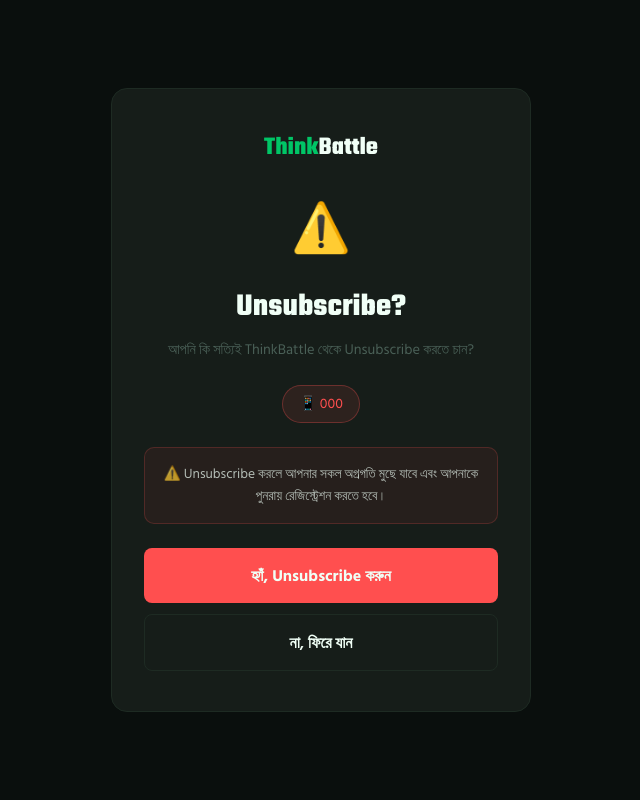
After one commit to nafiz-byte/quizfy, a Django app: template templates/unsubscribe.html in a window 1280 px wide. The commit adds this page. Shown: the whole page, without its empty margins (319-959 px from the left). Run offline with Django 5.2, Linux system fonts and the light colour scheme; the template is opened without the code that fills it: most values are stand-ins (such as "Sample title", 1, 10 or a date in 2020).

Commit message:
add unsubscribe

```diff
--- a/myproject/urls.py
+++ b/myproject/urls.py
@@ -11,4 +11,5 @@ urlpatterns = [
     path('leaderboard/', views.leaderboard, name='leaderboard'),
 path('robi/notify/', views.robi_notify, name='robi_notify'),
 path('robi/subscription/', views.robi_subscription, name='robi_subscription'),
+path('unsubscribe/', views.unsubscribe, name='unsubscribe'),
 ]
--- a/templates/result.html
+++ b/templates/result.html
@@ -128,6 +128,7 @@
   <a href="{% url 'quiz' %}" class="btn-primary">আবার খেলুন 🔄</a>
   <a href="{% url 'landing' %}" class="btn-ghost">হোম পেজে যান</a>
   <a href="{% url 'leaderboard' %}" class="btn-ghost">🏆 লিডারবোর্ড দেখুন</a>
+  <a href="/unsubscribe/" style="font-size:.78rem;color:var(--muted);text-decoration:none;display:block;margin-top:1rem"> Unsubscribe করুন</a>
   <p class="phone-note">📱 {{ phone }}</p>
 </div>
 
--- /dev/null
+++ b/templates/unsubscribe.html
@@ -0,0 +1,42 @@
+<!DOCTYPE html>
+<html lang="bn">
+<head>
+  <meta charset="UTF-8"/>
+  <meta name="viewport" content="width=device-width, initial-scale=1.0"/>
+  <title>Unsubscribe — ThinkBattle</title>
+  <link href="https://fonts.googleapis.com/css2?family=Hind+Siliguri:wght@400;600;700&family=Teko:wght@700&display=swap" rel="stylesheet"/>
+  <style>
+    *{box-sizing:border-box;margin:0;padding:0}
+    :root{--green:#00C566;--dark:#0A0F0D;--card:#161D19;--border:#1E2B23;--muted:#4A6057;--white:#F0FFF6;--red:#FF4F4F}
+    body{background:var(--dark);color:var(--white);font-family:'Hind Siliguri',sans-serif;min-height:100vh;display:flex;align-items:center;justify-content:center;padding:1rem}
+    .card{background:var(--card);border:1px solid var(--border);border-radius:16px;padding:2.5rem 2rem;width:100%;max-width:420px;text-align:center}
+    .logo{font-family:'Teko',sans-serif;font-size:1.6rem;color:var(--green);margin-bottom:1.5rem;display:block;text-decoration:none}
+    .logo span{color:var(--white)}
+    .icon{font-size:3rem;margin-bottom:1rem}
+    h2{font-family:'Teko',sans-serif;font-size:2rem;margin-bottom:.5rem}
+    .sub{color:var(--muted);font-size:.9rem;margin-bottom:1.5rem;line-height:1.6}
+    .phone-badge{background:rgba(255,79,79,.1);border:1px solid rgba(255,79,79,.3);border-radius:100px;padding:.4rem 1rem;font-size:.88rem;color:var(--red);display:inline-block;margin-bottom:1.5rem}
+    .warning{background:rgba(255,79,79,.07);border:1px solid rgba(255,79,79,.2);border-radius:10px;padding:1rem;font-size:.85rem;color:rgba(240,255,246,.7);margin-bottom:1.5rem;line-height:1.6}
+    .btn-danger{width:100%;background:var(--red);color:var(--white);border:none;border-radius:8px;padding:.9rem;font-family:'Hind Siliguri',sans-serif;font-size:1rem;font-weight:700;cursor:pointer;margin-bottom:.7rem}
+    .btn-cancel{width:100%;background:transparent;border:1px solid var(--border);color:var(--white);border-radius:8px;padding:.9rem;font-family:'Hind Siliguri',sans-serif;font-size:1rem;font-weight:600;cursor:pointer;text-decoration:none;display:block}
+    .btn-cancel:hover{border-color:var(--green);color:var(--green)}
+  </style>
+</head>
+<body>
+<div class="card">
+  <a href="/" class="logo">Think<span>Battle</span></a>
+  <div class="icon">⚠️</div>
+  <h2>Unsubscribe?</h2>
+  <p class="sub">আপনি কি সত্যিই ThinkBattle থেকে Unsubscribe করতে চান?</p>
+  <div class="phone-badge">📱 {{ phone }}</div>
+  <div class="warning">
+    ⚠️ Unsubscribe করলে আপনার সকল অগ্রগতি মুছে যাবে এবং আপনাকে পুনরায় রেজিস্ট্রেশন করতে হবে।
+  </div>
+  <form method="POST">
+    {% csrf_token %}
+    <button type="submit" class="btn-danger">হ্যাঁ, Unsubscribe করুন</button>
+  </form>
+  <a href="/" class="btn-cancel">না, ফিরে যান</a>
+</div>
+</body>
+</html>
```
Also changed, not shown: QuizFy/views.py (+19 -0 lines).
